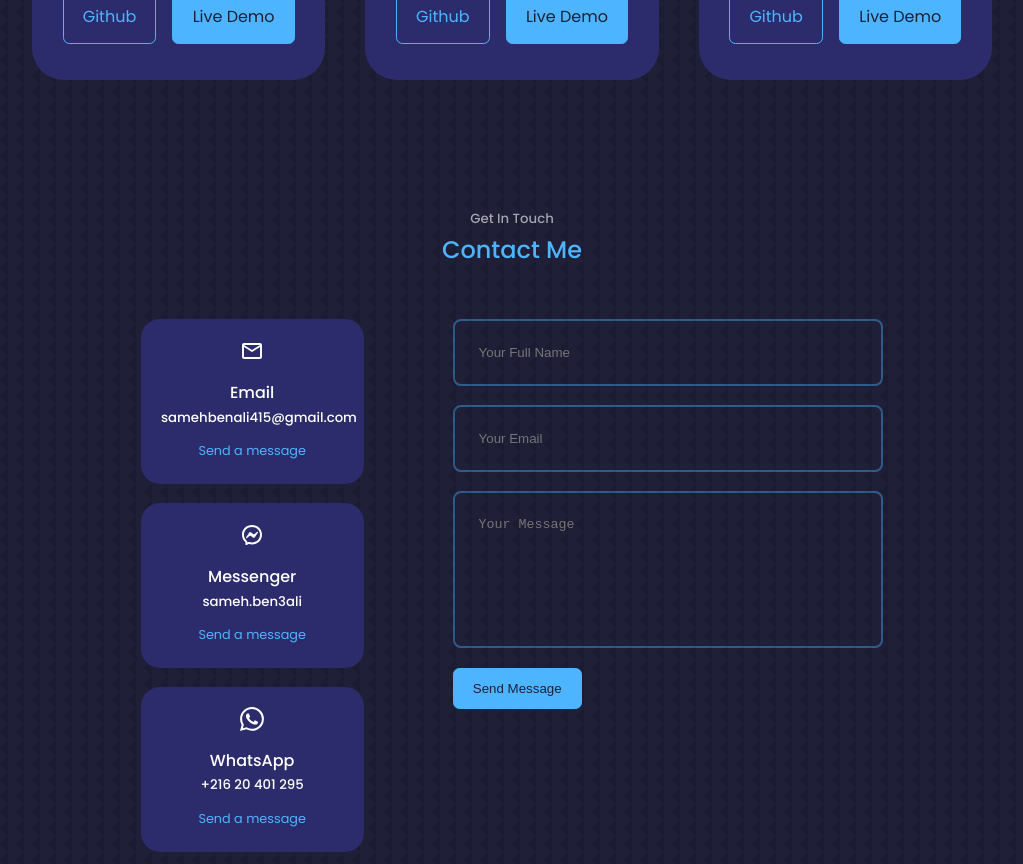
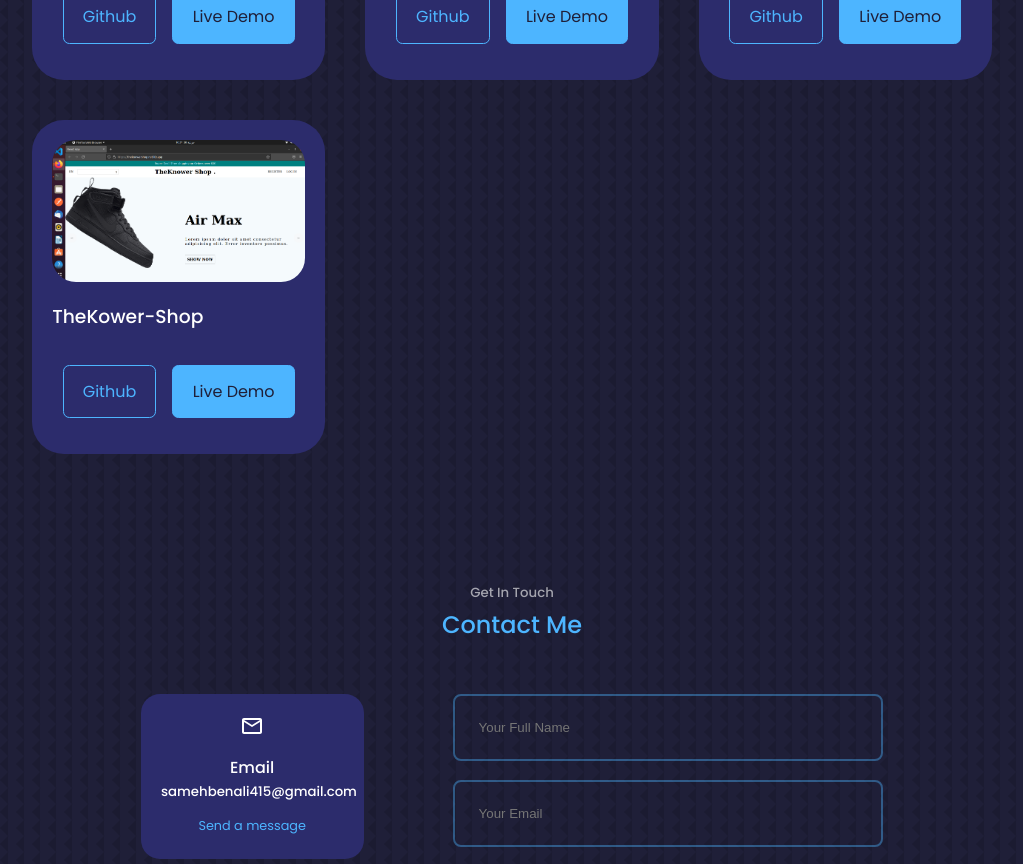
Before and after one commit to samehben3li/portfolio2, a React (Create React App) app: page / in a window 1280 px wide. Shown: the part 3900-4764 px from the top of the page, without its empty margins (128-1151 px from the left). Built offline with nearby package versions, Linux system fonts and the light colour scheme.

Commit message:
add the knower shop to portfolio

```diff
--- a/src/components/portfolio/Portfolio.jsx
+++ b/src/components/portfolio/Portfolio.jsx
@@ -96,6 +96,16 @@
           <a href="https://theknower-mv.netlify.app/" rel="noreferrer" className="btn btn-primary" target="_blank">Live Demo</a>
         </div>
       </article>
+      <article className="portfolio__item">
+        <div className="portfolio__item-img">
+          <img src="/assets/cmrc-mern.png" alt="" />
+        </div>
+        <h3>TheKower-Shop</h3>
+        <div className="cta">
+          <a href="https://github.com/samehben3li/e-commerce-mern-stack" rel="noreferrer" className="btn" target="_blank">Github</a>
+          <a href="https://theknowershop.netlify.app/" rel="noreferrer" className="btn btn-primary" target="_blank">Live Demo</a>
+        </div>
+      </article>
     </div>
   </section>
   )
```
Also changed, not shown: public/assets/cmrc-mern.png (added).
